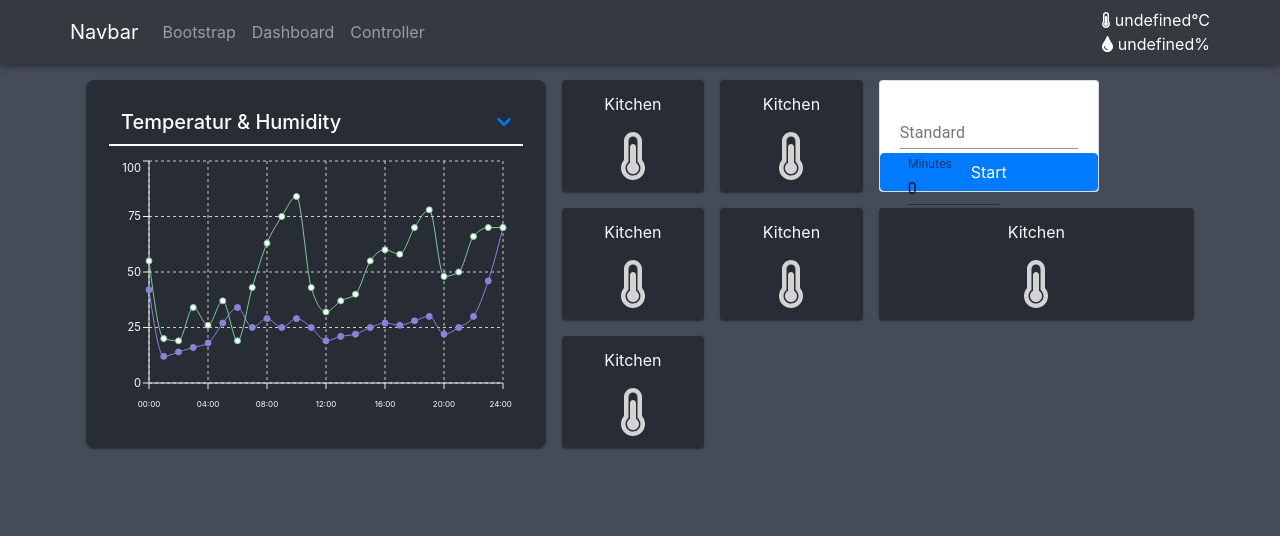
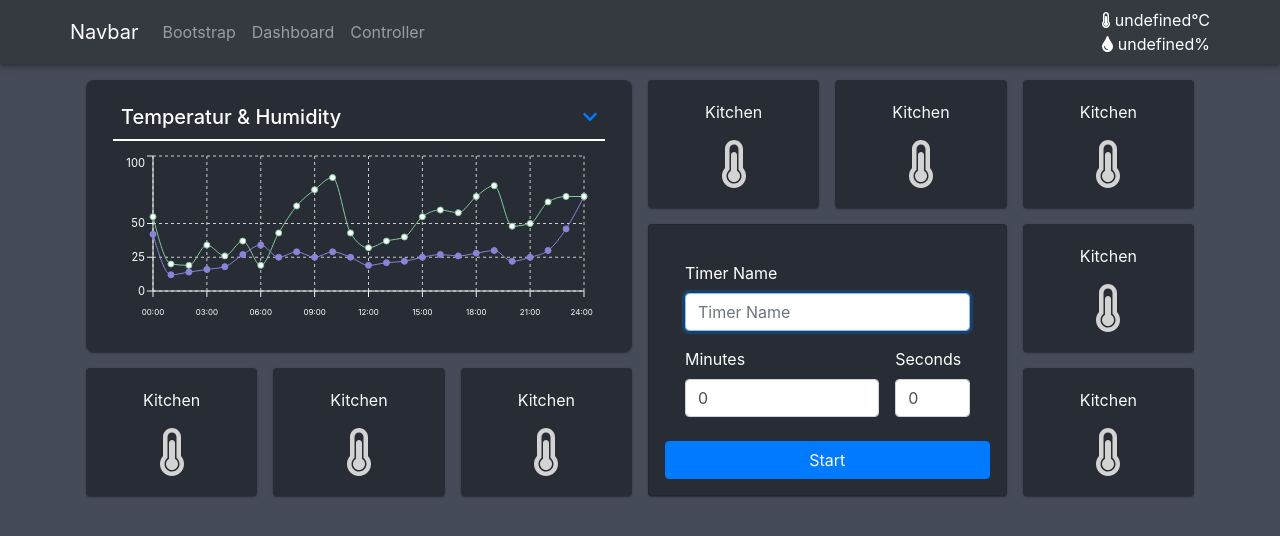
Before and after one commit to Simon-Oliver/next-exploration, a Next.js app: page /dashboard in a window 1280 px wide. Shown: the top 536 px of the page. Built offline with nearby package versions, Linux system fonts and the light colour scheme; no server answers.

Commit message:
changed timer component to bootstrap

```diff
--- a/components/Widget/Graph.module.css
+++ b/components/Widget/Graph.module.css
@@ -10,7 +10,7 @@
     0 1px 3px 0 rgba(0, 0, 0, 0.2);
   padding: 2rem 0;
   grid-column: span 6;
-  grid-row: 1 / 4;
+  grid-row: 1 / 7;
 }
 
 @media (max-width: 1000px) {
--- a/components/Widget/Timer.js
+++ b/components/Widget/Timer.js
@@ -1,36 +1,13 @@
 import React, { useState, useEffect } from 'react';
 import { makeStyles } from '@material-ui/core/styles';
-import { TextField } from '@material-ui/core';
+import { TextField, Typography } from '@material-ui/core';
 import Card from 'react-bootstrap/Card';
 import Button from 'react-bootstrap/Button';
+import Form from 'react-bootstrap/Form';
 
-const useStyles = makeStyles((theme) => ({
-  card: {
-    width: '220px',
-    marginRight: theme.spacing(2),
-  },
-  bullet: {
-    display: 'inline-block',
-    margin: '0 2px',
-    transform: 'scale(0.8)',
-  },
-  title: {
-    fontSize: 14,
-  },
-  pos: {
-    marginBottom: 12,
-  },
-  label: {
-    margin: theme.spacing(1),
-    width: '9ch',
-  },
-  red: {
-    backgroundColor: 'red',
-  },
-}));
+import style from './Timer.module.css';
 
 export default function SimpleCard() {
-  const classes = useStyles();
   const [timer, setTimer] = useState('00:00');
   const [time, setTime] = useState({ minutes: 0, seconds: 0 });
   const [name, setName] = useState('');
@@ -114,42 +91,31 @@ export default function SimpleCard() {
   };
 
   return (
-    <Card className={`${classes.card}`}>
+    <Card className={style.card}>
       <audio id="a1" src="/audio/beep.wav"></audio>
       <Card.Body>
         {isActive ? (
-          <div>
-            <Typography variant="h5" component="h5">
-              {name}
-            </Typography>
-            <Typography variant="h3" component="h3">
-              {timer}
-            </Typography>
+          <div className={style.timer}>
+            <h3>{name}</h3>
+            <h2>{timer}</h2>
           </div>
         ) : (
-          <form onChange={(e) => changeHandler(e)} noValidate autoComplete="off">
-            <TextField value={name} id="name" label="Standard" />
-            <TextField
-              className={classes.label}
-              value={time.minutes}
-              id="minutes"
-              label="Minutes"
-              type="number"
-              InputLabelProps={{
-                shrink: true,
-              }}
-            />
-            <TextField
-              className={classes.label}
-              value={time.seconds}
-              id="seconds"
-              label="Seconds"
-              type="number"
-              InputLabelProps={{
-                shrink: true,
-              }}
-            />
-          </form>
+          <Form onChange={(e) => changeHandler(e)} noValidate autoComplete="off">
+            <Form.Group controlId="name">
+              <Form.Label>Timer Name</Form.Label>
+              <Form.Control type="text" placeholder="Timer Name" autoFocus defaultValue={name} />
+            </Form.Group>
+            <div className={style.container}>
+              <Form.Group controlId="minutes">
+                <Form.Label>Minutes</Form.Label>
+                <Form.Control type="number" defaultValue={time.minutes} min="0" />
+              </Form.Group>
+              <Form.Group controlId="seconds">
+                <Form.Label>Seconds</Form.Label>
+                <Form.Control type="number" defaultValue={time.seconds} min="0" max="59" />
+              </Form.Group>
+            </div>
+          </Form>
         )}
       </Card.Body>
       <Button size="small" onClick={(e) => toggle(e)}>
--- /dev/null
+++ b/components/Widget/Timer.module.css
@@ -0,0 +1,23 @@
+.card {
+    padding: 1rem;
+    grid-column: span 4;
+    grid-row: span 6;
+    box-shadow: 0 1px 1px 0 rgba(0, 0, 0, 0.14), 0 2px 1px -1px rgba(0, 0, 0, 0.12),
+        0 1px 3px 0 rgba(0, 0, 0, 0.2);
+    background: #282c34 !important;
+    color: white
+}
+
+.container {
+    display: flex;
+    gap: 1rem
+}
+
+.timer {
+    margin-top: 1rem;
+    text-align: center;
+}
+
+.timer h2 {
+    font-size: 4.2rem;
+}
--- a/components/temp.module.css
+++ b/components/temp.module.css
@@ -5,11 +5,12 @@
   border: none;
   background: #282c34 !important;
   grid-column: span 2;
+  grid-row: span 3;
 }
 
 @media (max-width: 1000px) {
   .card {
-    grid-column: span 3;
+    grid-column: span 4;
   }
 }
 
--- a/pages/app.module.css
+++ b/pages/app.module.css
@@ -1,14 +1,15 @@
 .appBG {
   background-color: #454b58;
-  min-height: 100vh;
+
   width: 100vw;
 }
 
 .appContainer {
-  height: calc(100vh - 65px);
+  min-height: calc(100vh - 64px);
+  background-color: #454b58;
   padding: 1rem;
   display: grid;
   grid-template-columns: repeat(12, 1fr);
-  grid-auto-rows: 7rem;
+  grid-auto-rows: 2rem;
   grid-gap: 1rem;
 }
--- a/pages/dashboard.js
+++ b/pages/dashboard.js
@@ -10,12 +10,14 @@ export default function dashboard() {
     <>
       <Temp></Temp>
       <Temp></Temp>
-      <Graph></Graph>
+      <Temp></Temp>
       <Timer></Timer>
       <Temp></Temp>
       <Temp></Temp>
       <Temp></Temp>
       <Temp></Temp>
+      <Temp></Temp>
+      <Graph></Graph>
     </>
   );
 }
--- a/pages/test.module.css
+++ b/pages/test.module.css
@@ -7,7 +7,7 @@
 .item2 {
     background-color: blue;
     grid-column: span 4;
-    grid-row: span 3;
+    grid-row: span 5;
 }
 
 .item3 {
```
